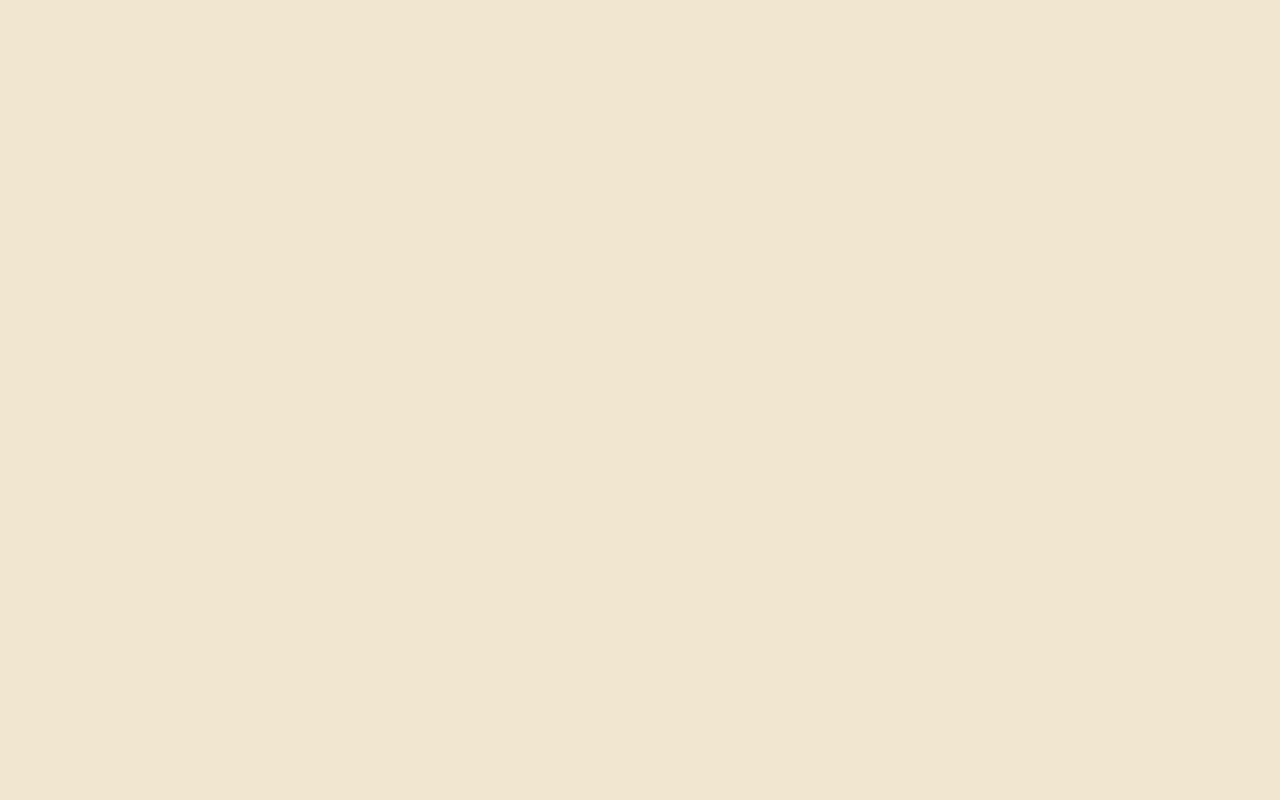
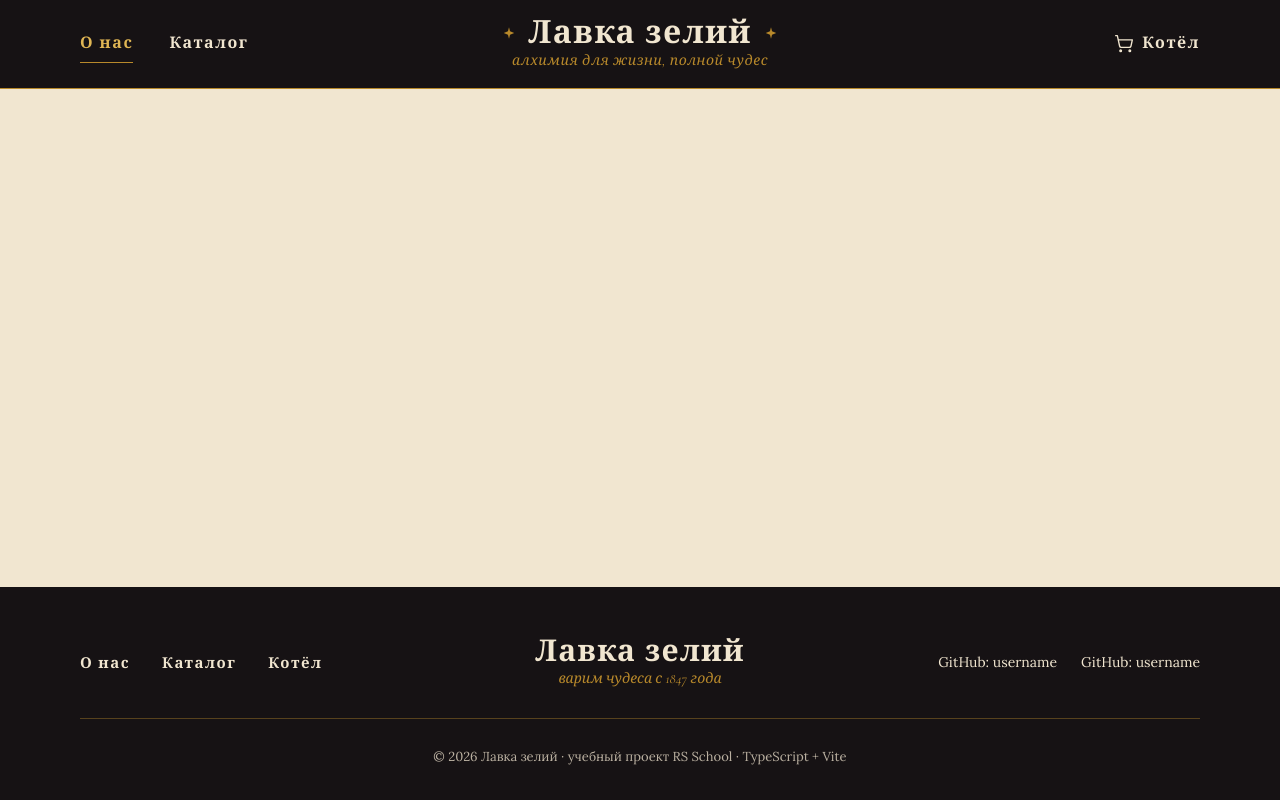
Before and after one commit to isaluk/Team-project-RS, a website built with Vite: page index.html in a window 1280 px wide. Built offline with nearby package versions, Linux system fonts and the light colour scheme; a web font is replaced by a local one.

Commit message:
feat: add header, footer, hash router, entry point and template for team data (#25)

```diff
--- /dev/null
+++ b/src/data/team.ts
@@ -0,0 +1,24 @@
+export interface TeamMember {
+  monogram: string;
+  name: string;
+  role: string;
+  github: string;
+  contribution: string[];
+}
+
+export const TEAM: TeamMember[] = [
+  {
+    monogram: 'I',
+    name: 'Имя Фамилия',
+    role: 'Хранитель котла',
+    github: 'username',
+    contribution: [],
+  },
+  {
+    monogram: 'II',
+    name: 'Имя Фамилия',
+    role: 'Хранитель котла',
+    github: 'username',
+    contribution: [],
+  },
+];
--- a/src/main.ts
+++ b/src/main.ts
@@ -1 +1,39 @@
 import './styles/index.css';
+import { PRODUCTS } from './data/products';
+import { DEFAULT_FILTERS } from './logic/filters';
+import { parseHash } from './logic/route';
+import { getBrowserStorage, loadCart, saveCart } from './state/storage';
+import { createStore } from './state/store';
+import type { AppState } from './types';
+import { renderFooter } from './ui/footer';
+import { renderHeader } from './ui/header';
+import { initRouter } from './ui/router';
+function requireElement(selector: string): HTMLElement {
+  const element = document.querySelector<HTMLElement>(selector);
+  if (!element) {
+    throw new Error(`В index.html нет элемента ${selector}`);
+  }
+  return element;
+}
+
+const storage = getBrowserStorage();
+const knownIds = PRODUCTS.map((product) => product.id);
+
+const store = createStore<AppState>({
+  route: parseHash(window.location.hash),
+  cart: loadCart(storage, knownIds),
+  filters: DEFAULT_FILTERS,
+  promo: null,
+});
+
+let savedCart = store.getState().cart;
+store.subscribe((state) => {
+  if (state.cart !== savedCart) {
+    savedCart = state.cart;
+    saveCart(storage, state.cart);
+  }
+});
+
+renderHeader(requireElement('#header'), store);
+renderFooter(requireElement('#footer'));
+initRouter(requireElement('#main'), store);
--- a/src/styles/index.css
+++ b/src/styles/index.css
@@ -1,3 +1,7 @@
 @import './tokens.css';
 @import './base.css';
 @import './components.css';
+@import './layout.css';
+@import './about.css';
+@import './catalog.css';
+@import './cart.css';
--- /dev/null
+++ b/src/styles/layout.css
@@ -0,0 +1,324 @@
+/* ===== Header ===== */
+
+.header {
+  --focus: var(--gold-light);
+  position: sticky;
+  top: 0;
+  z-index: 20;
+  background: var(--ink);
+  color: var(--cream);
+  border-bottom: 1px solid var(--gold);
+}
+
+.header__inner {
+  display: grid;
+  grid-template-columns: 1fr auto 1fr;
+  align-items: center;
+  min-height: 88px;
+  gap: 16px;
+}
+
+.header__left {
+  display: flex;
+  align-items: center;
+}
+
+.nav {
+  display: flex;
+  gap: 36px;
+}
+
+.nav__link,
+.header__cart {
+  font-family: var(--font-caps);
+  font-weight: 600;
+  font-size: 16px;
+  letter-spacing: 0.1em;
+  text-decoration: none;
+  padding: 6px 0;
+  border-bottom: 1px solid transparent;
+  transition:
+    color 0.15s,
+    border-color 0.15s;
+}
+
+.nav__link:hover,
+.header__cart:hover,
+.nav__link[aria-current='page'],
+.header__cart[aria-current='page'] {
+  color: var(--gold-light);
+  border-bottom-color: var(--gold);
+}
+
+.logo {
+  display: flex;
+  flex-direction: column;
+  align-items: center;
+  text-decoration: none;
+}
+
+.logo__name {
+  display: flex;
+  align-items: center;
+  gap: 12px;
+  font-family: var(--font-caps);
+  font-weight: 700;
+  font-size: 32px;
+  line-height: 1.1;
+  letter-spacing: 0.04em;
+  white-space: nowrap;
+}
+
+.logo__name .star {
+  color: var(--gold);
+}
+
+.logo__tagline {
+  font-family: var(--font-display);
+  font-style: italic;
+  font-size: 14px;
+  letter-spacing: 0.04em;
+  color: var(--gold);
+}
+
+.header__cart {
+  justify-self: end;
+  display: inline-flex;
+  align-items: center;
+  gap: 8px;
+}
+
+.badge {
+  min-width: 24px;
+  padding: 0 7px;
+  border: 1px solid var(--gold);
+  border-radius: 12px;
+  background: var(--crimson);
+  color: var(--cream);
+  font-family: var(--font-body);
+  font-weight: 500;
+  font-size: 13px;
+  line-height: 20px;
+  letter-spacing: 0;
+  text-align: center;
+}
+
+.burger {
+  display: none;
+  align-items: center;
+  justify-content: center;
+  width: 44px;
+  height: 44px;
+  margin-left: -10px;
+  padding: 0;
+  border: 0;
+  background: none;
+  color: inherit;
+}
+
+@media (max-width: 1024px) {
+  .header__inner {
+    min-height: 64px;
+  }
+
+  .burger {
+    display: inline-flex;
+  }
+
+  .nav {
+    position: absolute;
+    top: 100%;
+    left: 0;
+    right: 0;
+    display: none;
+    flex-direction: column;
+    gap: 0;
+    padding: 8px var(--gutter) 16px;
+    background: var(--ink);
+    border-bottom: 1px solid var(--gold);
+  }
+
+  .nav[data-open='true'] {
+    display: flex;
+  }
+
+  .nav__link {
+    padding: 12px 0;
+  }
+
+  .logo__name {
+    font-size: 24px;
+    gap: 8px;
+  }
+
+  .logo__tagline,
+  .header__cart-text {
+    display: none;
+  }
+}
+
+@media (max-width: 380px) {
+  .logo__name {
+    font-size: 21px;
+  }
+
+  .logo__name .star {
+    display: none;
+  }
+}
+
+/* ===== Footer ===== */
+
+.footer {
+  --focus: var(--gold-light);
+  background: var(--ink);
+  color: var(--cream);
+}
+
+.footer__inner {
+  padding-block: 48px 32px;
+}
+
+.footer__row {
+  display: grid;
+  grid-template-columns: 1fr auto 1fr;
+  align-items: center;
+  gap: 24px;
+  padding-bottom: 28px;
+  border-bottom: 1px solid rgb(184 137 43 / 0.4);
+}
+
+.footer__links {
+  display: flex;
+  gap: 32px;
+  font-family: var(--font-caps);
+  font-weight: 600;
+  font-size: 15px;
+  letter-spacing: 0.1em;
+}
+
+.footer__links a,
+.footer__team a {
+  text-decoration: none;
+}
+
+.footer__links a:hover,
+.footer__team a:hover {
+  color: var(--gold-light);
+}
+
+.footer__brand {
+  display: flex;
+  flex-direction: column;
+  align-items: center;
+}
+
+.footer__name {
+  font-family: var(--font-caps);
+  font-weight: 700;
+  font-size: 30px;
+  line-height: 1.1;
+  letter-spacing: 0.04em;
+}
+
+.footer__tagline {
+  font-family: var(--font-display);
+  font-style: italic;
+  font-size: 14px;
+  color: var(--gold);
+}
+
+.footer__team {
+  display: flex;
+  justify-content: flex-end;
+  flex-wrap: wrap;
+  gap: 8px 24px;
+  font-size: 14px;
+}
+
+.footer__copy {
+  padding-top: 28px;
+  font-size: 13px;
+  text-align: center;
+  color: rgb(241 230 208 / 0.75);
+}
+
+@media (max-width: 1024px) {
+  .footer__row {
+    grid-template-columns: 1fr;
+    justify-items: center;
+    text-align: center;
+  }
+
+  .footer__brand {
+    order: -1;
+  }
+
+  .footer__team {
+    justify-content: center;
+  }
+}
+
+/* ===== Page title ===== */
+
+.page-title {
+  position: relative;
+  background: var(--parchment-2);
+  color: var(--parchment);
+}
+
+.page-title__inner {
+  padding-block: 48px 56px;
+  color: var(--text);
+}
+
+.page-title__crumb {
+  font-family: var(--font-caps);
+  font-weight: 600;
+  font-size: 14px;
+  letter-spacing: 0.12em;
+  color: var(--text-muted);
+  white-space: pre;
+}
+
+.page-title__heading {
+  display: flex;
+  align-items: center;
+  gap: 14px;
+  margin-top: 6px;
+  font-family: var(--font-caps);
+  font-weight: 700;
+  font-size: clamp(36px, 5vw, 58px);
+  line-height: 1.1;
+  letter-spacing: 0.02em;
+}
+
+.page-title__heading .star {
+  color: var(--crimson);
+}
+
+.page-title__subtitle {
+  margin-top: 8px;
+  min-height: 1.4em;
+  font-family: var(--font-display);
+  font-style: italic;
+  font-size: clamp(17px, 2vw, 21px);
+  line-height: 1.4;
+  color: var(--text-muted);
+}
+
+.torn-edge {
+  position: absolute;
+  left: 0;
+  bottom: -1px;
+  display: block;
+  width: 100%;
+  height: 28px;
+  pointer-events: none;
+}
+
+@media (max-width: 600px) {
+  .page-title__inner {
+    padding-block: 28px 44px;
+  }
+}
--- /dev/null
+++ b/src/ui/footer.ts
@@ -0,0 +1,41 @@
+import { TEAM } from '../data/team';
+import { toHash } from '../logic/route';
+import { el } from './dom';
+
+export function renderFooter(root: HTMLElement): void {
+  const links = el(
+    'nav',
+    { class: 'footer__links', attrs: { 'aria-label': 'Навигация в подвале' } },
+    [
+      el('a', { text: 'О нас', attrs: { href: toHash('about') } }),
+      el('a', { text: 'Каталог', attrs: { href: toHash('catalog') } }),
+      el('a', { text: 'Котёл', attrs: { href: toHash('cart') } }),
+    ],
+  );
+
+  const brand = el('div', { class: 'footer__brand' }, [
+    el('span', { class: 'footer__name', text: 'Лавка зелий' }),
+    el('span', { class: 'footer__tagline', text: 'варим чудеса с 1847 года' }),
+  ]);
+
+  const team = el(
+    'div',
+    { class: 'footer__team' },
+    TEAM.map((member) =>
+      el('a', {
+        text: `GitHub: ${member.github}`,
+        attrs: { href: `https://github.com/${member.github}`, target: '_blank', rel: 'noopener' },
+      }),
+    ),
+  );
+
+  root.replaceChildren(
+    el('div', { class: 'container footer__inner' }, [
+      el('div', { class: 'footer__row' }, [links, brand, team]),
+      el('p', {
+        class: 'footer__copy',
+        text: '© 2026 Лавка зелий · учебный проект RS School · TypeScript + Vite',
+      }),
+    ]),
+  );
+}
--- /dev/null
+++ b/src/ui/header.ts
@@ -0,0 +1,103 @@
+import { getCartCount } from '../logic/cart';
+import { pluralize } from '../logic/format';
+import { toHash } from '../logic/route';
+import type { Store } from '../state/store';
+import type { AppState, Route } from '../types';
+import { el } from './dom';
+import { icon, star } from './icons';
+
+const NAV_ITEMS: { route: Route; label: string }[] = [
+  { route: 'about', label: 'О нас' },
+  { route: 'catalog', label: 'Каталог' },
+];
+
+export function renderHeader(root: HTMLElement, store: Store<AppState>): void {
+  const links = NAV_ITEMS.map(({ route, label }) => ({
+    route,
+    element: el('a', { class: 'nav__link', text: label, attrs: { href: toHash(route) } }),
+  }));
+
+  const nav = el(
+    'nav',
+    { class: 'nav', attrs: { id: 'site-nav', 'aria-label': 'Основная навигация' } },
+    links.map((link) => link.element),
+  );
+
+  const burger = el(
+    'button',
+    {
+      class: 'burger',
+      attrs: { type: 'button', 'aria-controls': 'site-nav', 'aria-expanded': 'false' },
+    },
+    [icon('menu', 24), el('span', { class: 'visually-hidden', text: 'Меню' })],
+  );
+
+  const setMenuOpen = (open: boolean): void => {
+    nav.dataset.open = String(open);
+    burger.setAttribute('aria-expanded', String(open));
+  };
+  burger.addEventListener('click', () => {
+    setMenuOpen(nav.dataset.open !== 'true');
+  });
+  root.addEventListener('keydown', (event) => {
+    if (event.key === 'Escape' && nav.dataset.open === 'true') {
+      setMenuOpen(false);
+      burger.focus();
+    }
+  });
+
+  const logo = el('a', { class: 'logo', attrs: { href: toHash('about') } }, [
+    el('span', { class: 'logo__name' }, [star(14), 'Лавка зелий', star(14)]),
+    el('span', { class: 'logo__tagline', text: 'алхимия для жизни, полной чудес' }),
+  ]);
+
+  const badge = el('span', { class: 'badge', attrs: { 'aria-hidden': 'true' } });
+  const cartLabel = el('span', { class: 'visually-hidden' });
+  const cartLink = el('a', { class: 'header__cart', attrs: { href: toHash('cart') } }, [
+    icon('cart', 20),
+    el('span', { class: 'header__cart-text', text: 'Котёл', attrs: { 'aria-hidden': 'true' } }),
+    badge,
+    cartLabel,
+  ]);
+
+  let shownRoute = store.getState().route;
+
+  const update = (state: AppState): void => {
+    if (state.route !== shownRoute) {
+      shownRoute = state.route;
+      setMenuOpen(false);
+    }
+
+    const count = getCartCount(state.cart);
+    badge.textContent = String(count);
+    badge.hidden = count === 0;
+    cartLabel.textContent =
+      count === 0
+        ? 'Котёл пуст'
+        : `Котёл: ${count} ${pluralize(count, ['зелье', 'зелья', 'зелий'])}`;
+
+    for (const link of links) {
+      if (link.route === state.route) {
+        link.element.setAttribute('aria-current', 'page');
+      } else {
+        link.element.removeAttribute('aria-current');
+      }
+    }
+    if (state.route === 'cart') {
+      cartLink.setAttribute('aria-current', 'page');
+    } else {
+      cartLink.removeAttribute('aria-current');
+    }
+  };
+
+  root.replaceChildren(
+    el('div', { class: 'container header__inner' }, [
+      el('div', { class: 'header__left' }, [burger, nav]),
+      logo,
+      cartLink,
+    ]),
+  );
+  setMenuOpen(false);
+  update(store.getState());
+  store.subscribe(update);
+}
--- /dev/null
+++ b/src/ui/pages/about.ts
@@ -0,0 +1 @@
+export function createAboutPage() {}
--- /dev/null
+++ b/src/ui/pages/cart.ts
@@ -0,0 +1 @@
+export function createCartPage() {}
--- /dev/null
+++ b/src/ui/pages/catalog.ts
@@ -0,0 +1 @@
+export function createCatalogPage() {}
--- /dev/null
+++ b/src/ui/router.ts
@@ -0,0 +1,62 @@
+import { parseHash } from '../logic/route';
+import type { Store } from '../state/store';
+import type { AppState, Route } from '../types';
+import { createAboutPage } from './pages/about';
+import { createCartPage } from './pages/cart';
+import { createCatalogPage } from './pages/catalog';
+
+export interface Page {
+  element: HTMLElement;
+  destroy(): void;
+}
+
+type PageFactory = ((store: Store<AppState>) => Page) | (() => void);
+
+const PAGES: Record<Route, PageFactory> = {
+  about: createAboutPage,
+  catalog: createCatalogPage,
+  cart: createCartPage,
+};
+
+const TITLES: Record<Route, string> = {
+  about: 'Лавка зелий — о нас',
+  catalog: 'Каталог — Лавка зелий',
+  cart: 'Котёл — Лавка зелий',
+};
+
+export function initRouter(root: HTMLElement, store: Store<AppState>): void {
+  let currentPage: Page | null = null;
+  let currentRoute: Route | null = null;
+
+  const show = (route: Route, isNavigation: boolean): void => {
+    if (route === currentRoute) {
+      return;
+    }
+    currentPage?.destroy();
+    currentPage = PAGES[route](store) ?? null;
+    currentRoute = route;
+
+    if (currentPage) {
+      root.replaceChildren(currentPage.element);
+    } else {
+      root.replaceChildren();
+    }
+
+    document.title = TITLES[route];
+
+    if (isNavigation) {
+      window.scrollTo(0, 0);
+      root.focus({ preventScroll: true });
+    }
+  };
+
+  window.addEventListener('hashchange', () => {
+    const route = parseHash(window.location.hash);
+    store.setState((state) => (state.route === route ? state : { ...state, route }));
+  });
+
+  store.subscribe((state) => {
+    show(state.route, true);
+  });
+  show(store.getState().route, false);
+}
```
Also changed, not shown: src/styles/about.css (added), src/styles/cart.css (added), src/styles/catalog.css (added).
